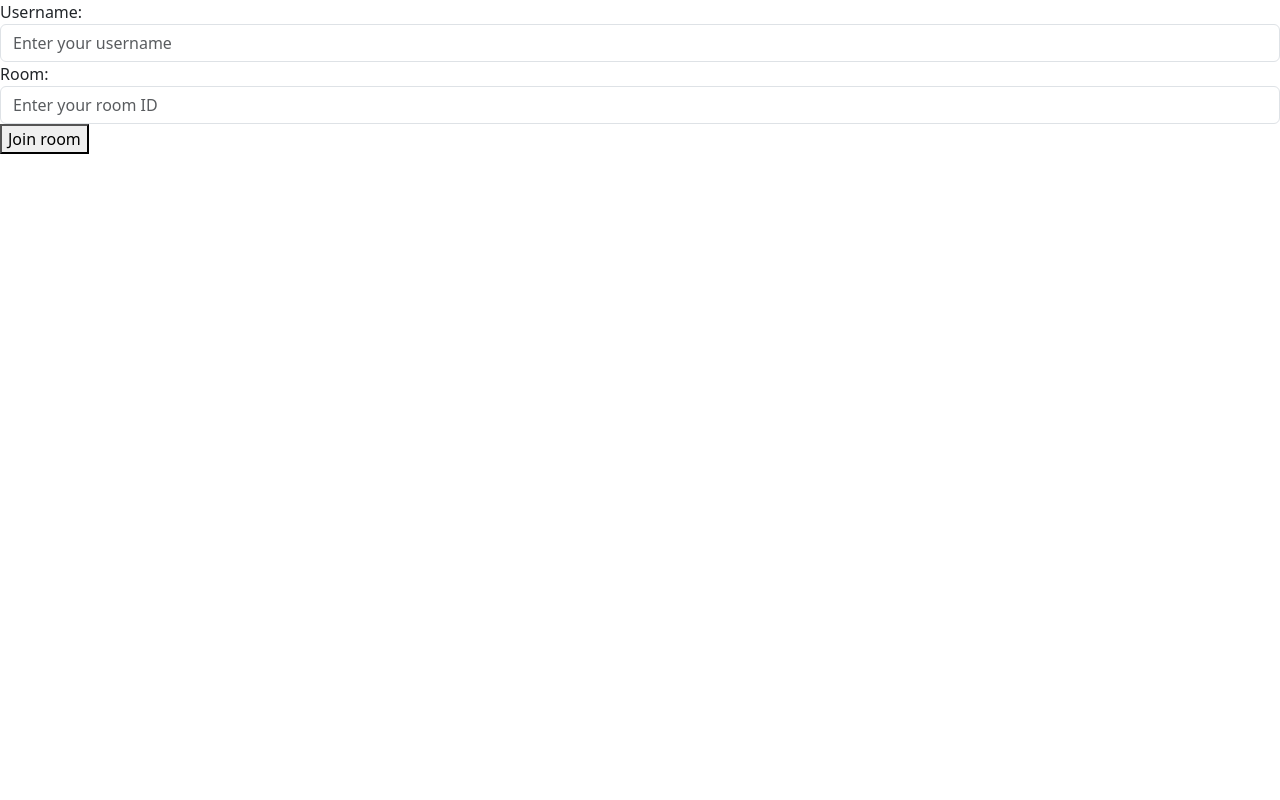
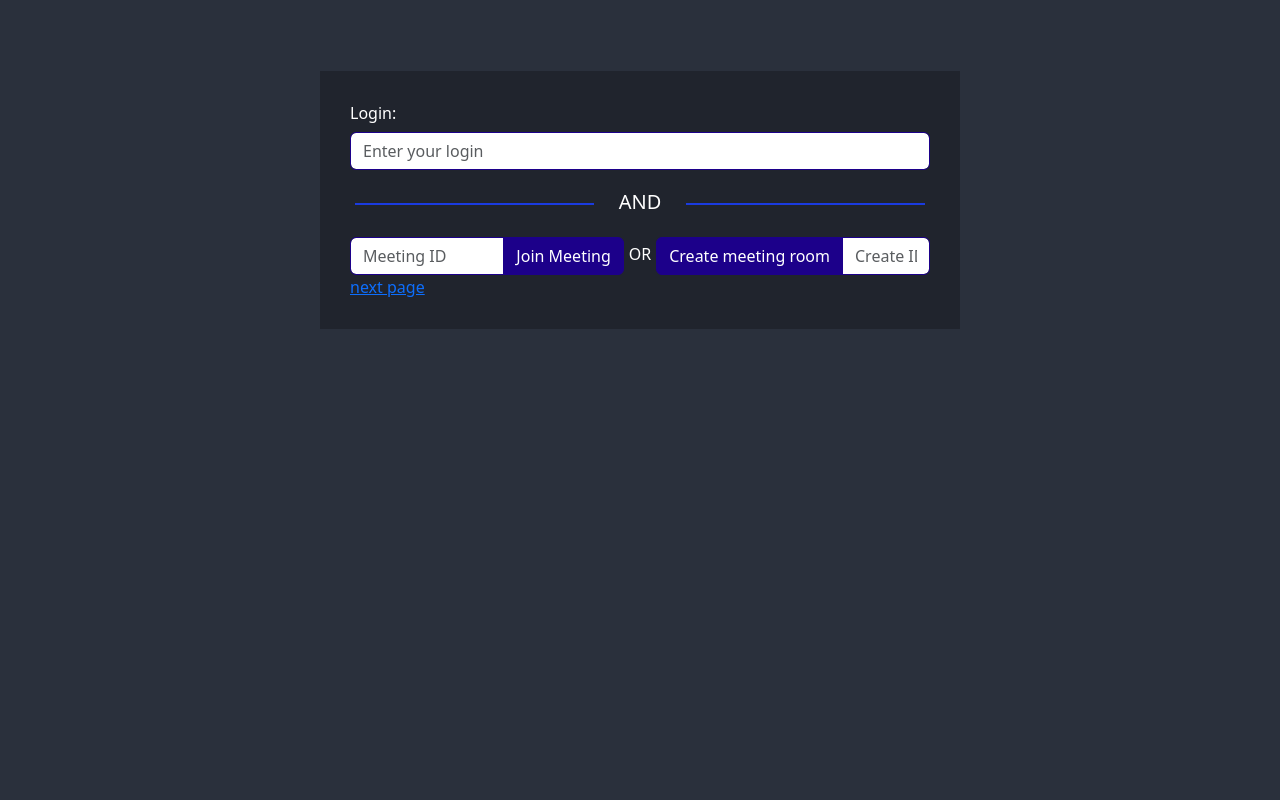
Before and after one commit to ipbel/video-meeting-app, a Django app: page / in a window 1280 px wide. Run offline with Django 4.2, Linux system fonts and the light colour scheme; some libraries are stand-ins or nearby versions.

Commit message:
issues #8 Модифицировать стартовую страницу

```diff
--- /dev/null
+++ b/conference_server/conference_server/meeting_call/static/css/main.css
@@ -0,0 +1,85 @@
+html, body {
+  width: 100%;
+  height: 100%;
+  margin: 0;
+  padding: 0;
+  overflow: hidden;
+  background-color: #2A303C;
+}
+
+.form-center {
+  position: relative;
+  width:100%;
+  height:100%;
+}
+
+.meeting_form{
+background: #20242D;
+}
+
+.line {
+    font-size: 20px;
+    text-align: center;
+    position: relative;
+    padding: 12px 0 15px;
+}
+.line span {
+    background-color: #20242D;
+    color: #ffffff;
+    position: relative;
+    z-index: 1;
+    padding: 0px 25px;
+}
+.line:after {
+    content: '';
+    display: block;
+    width: 100%;
+    height: 2px;
+    background-color: #1A3BE0;
+    position: absolute;
+    top: 50%;
+    margin-top: -1px;
+    z-index: 0;
+}
+
+label{
+display: block;
+padding-bottom: 7px;
+color: #ffffff
+}
+
+p{
+margin: 5px;
+color: #fff;
+margin-left: 5px;
+}
+
+.form-center form {
+  position: absolute;
+  top: 25%;
+  left: 50%;
+  transform: translate(-50%,-50%);
+}
+
+.roomID{
+display: flex;
+flex-direction: row;
+justify-content: flex-start;
+}
+
+.content{
+padding: 30px;
+}
+
+.form-control{
+background-color: #ffffff;
+border-color: #1c008a;
+border-width: 1px;
+}
+
+.btn-outline-secondary{
+--bs-btn-color: #ffffff;
+--bs-btn-border-color: #1c008a;
+--bs-btn-bg: #1c008a;
+--bs-btn-hover-bg: #1c008a;
+}
--- a/conference_server/conference_server/meeting_call/static/css/style.css
+++ b/conference_server/conference_server/meeting_call/static/css/statistics.css
@@ -104,8 +104,6 @@ label.review{
   transition:opacity .25s;
 }
 
-
-
 input.star:checked ~ .rev-box{
   height: 125px;
   overflow: visible;
--- a/conference_server/conference_server/meeting_call/templates/index.html
+++ b/conference_server/conference_server/meeting_call/templates/index.html
@@ -5,19 +5,39 @@
     <title>Home</title>
     {% load static %}
     <link rel="stylesheet" href="{% static 'css/bootstrap.min.css' %}" type="text/css">
+    <link rel="stylesheet" href="{% static 'css/main.css' %}" type="text/css">
     <link rel="stylesheet" href="{% static 'js/bootstrap.min.js' %}" type="text/css">
 </head>
 <body>
-<form>
-  <div class="form-group">
-      <label>Username:</label>
-      <input type="text" class="form-control" placeholder="Enter your username">
-      <label>Room:</label>
-      <input type="text" class="form-control" placeholder="Enter your room ID">
-  </div>
-  <div>
-      <button type="submit">Join room</button>
-  </div>
-</form>
+<div class="form-center">
+    <form class="meeting_form">
+        <div class="content">
+            <div>
+                <label>Login:</label>
+                <input type="text" class="form-control" placeholder="Enter your login"
+                       aria-describedby="input-group-button-right">
+            </div>
+            <p class="line"><span>AND</span></p>
+            <div class="roomID">
+                <div class="input-group">
+                    <input type="text" class="form-control" placeholder="Meeting ID" aria-label="Username"
+                           aria-describedby="input-group-button-right">
+                    <button type="button" class="btn btn-outline-secondary" id="input-group-button-right">Join Meeting
+                    </button>
+                </div>
+                <p>OR</p>
+                <div class="input-group">
+                    <button type="button" class="btn btn-outline-secondary" id="input-group-button-left">Create meeting
+                        room
+                    </button>
+                    <input type="text" class="form-control" placeholder="Create ID for room" aria-label="Username"
+                           aria-describedby="input-group-button-left">
+                </div>
+            </div>
+            <a href="meeting">next page</a>
+        </div>
+    </form>
+</div>
+
 </body>
 </html>
--- a/conference_server/conference_server/meeting_call/templates/statistics.html
+++ b/conference_server/conference_server/meeting_call/templates/statistics.html
@@ -5,7 +5,7 @@
     <title>third page</title>
     {% load static %}
     <link rel="stylesheet" href="{% static 'css/bootstrap.min.css' %}" type="text/css">
-    <link rel="stylesheet" href="{% static 'css/style.css' %}" type="text/css">
+    <link rel="stylesheet" href="{% static 'css/statistics.css' %}" type="text/css">
     <link rel="stylesheet" href="{% static 'js/bootstrap.min.js' %}">
     <link rel="stylesheet" href="//maxcdn.bootstrapcdn.com/font-awesome/4.3.0/css/font-awesome.min.css">
 </head>
```
